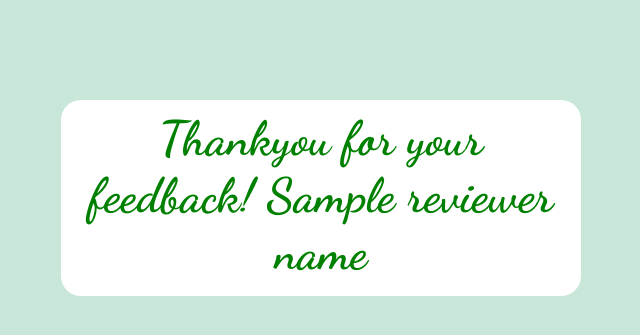
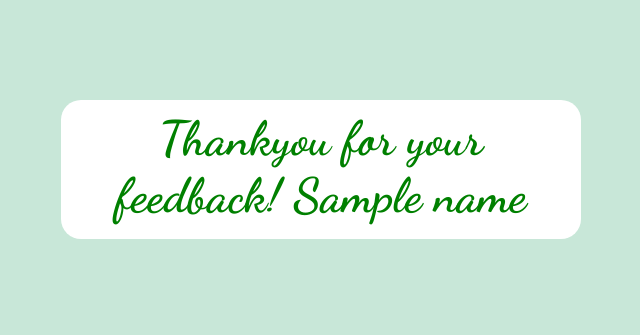
Before and after one commit to nishith-p-shetty/flask-feedback-form, a Flask app: template public/templates/success.html in a window 1280 px wide. Shown: the top 335 px of the page, without its empty margins (319-959 px from the left). Run offline with Flask 2, Linux system fonts and the light colour scheme; the template is opened without the code that fills it: most values are stand-ins (such as "Sample title", 1, 10 or a date in 2020); some libraries are stand-ins or nearby versions.

Commit message:
Remove tmp/

```diff
--- a/app.py
+++ b/app.py
@@ -15,8 +15,6 @@ DB_HOST = os.environ.get('FEEDBACK_FORM_DB_HOST')
 DB_NAME = os.environ.get('FEEDBACK_FORM_DB_NAME')
 DB_USER = os.environ.get('FEEDBACK_FORM_DB_USER')
 DB_PASSWORD = os.environ.get('FEEDBACK_FORM_DB_PASSWORD')
-print(ADMIN_USERNAME, ADMIN_PASSWORD, SECRET_KEY,
-      DB_HOST, DB_NAME, DB_USER, DB_PASSWORD)
 
 NO_OF_TEAMS = 3
 
@@ -90,7 +88,6 @@ def submit():
     reviewer_row = cursor.fetchone()
     reviewer_id = reviewer_row[0] if reviewer_row is not None else None
 
-    print(form_data, reviewer_id)
     feedbacks = []
     for team_id in range(1, NO_OF_TEAMS+1):
         field1_rating = int(form_data.get(
@@ -103,14 +100,9 @@ def submit():
             f'team_id{team_id}_field4_rating', 1))
         feedback = form_data.get(f'team_id{ team_id }_feedback')
 
-        print("-------")
-        print(reviewer_id, team_id, field1_rating, field2_rating,
-              field3_rating, field4_rating, feedback)
-
         feedbacks.append((reviewer_id, team_id, field1_rating, field2_rating, field3_rating,
                          field4_rating, field1_rating, field2_rating, field3_rating, field4_rating, feedback))
 
-    print(feedbacks)
     cursor.executemany('''INSERT INTO feedbacks
                        (reviewer_id, team_id, field1_rating, field2_rating, field3_rating, field4_rating, average_rating, feedback)
                         VALUES (%s, %s, %s, %s, %s, %s, (SELECT AVG(s) FROM UNNEST(ARRAY[%s, %s, %s, %s]) s), %s)''',
--- a/public/templates/success.html
+++ b/public/templates/success.html
@@ -11,7 +11,7 @@
 
 <body>
   <div class="form">
-    <h1> Thankyou for your feedback! {{ reviewer_name }} </h1>
+    <h1> Thankyou for your feedback! {{ name }} </h1>
   </div>
 </body>
 
```
Also changed, not shown: 1 other file.
